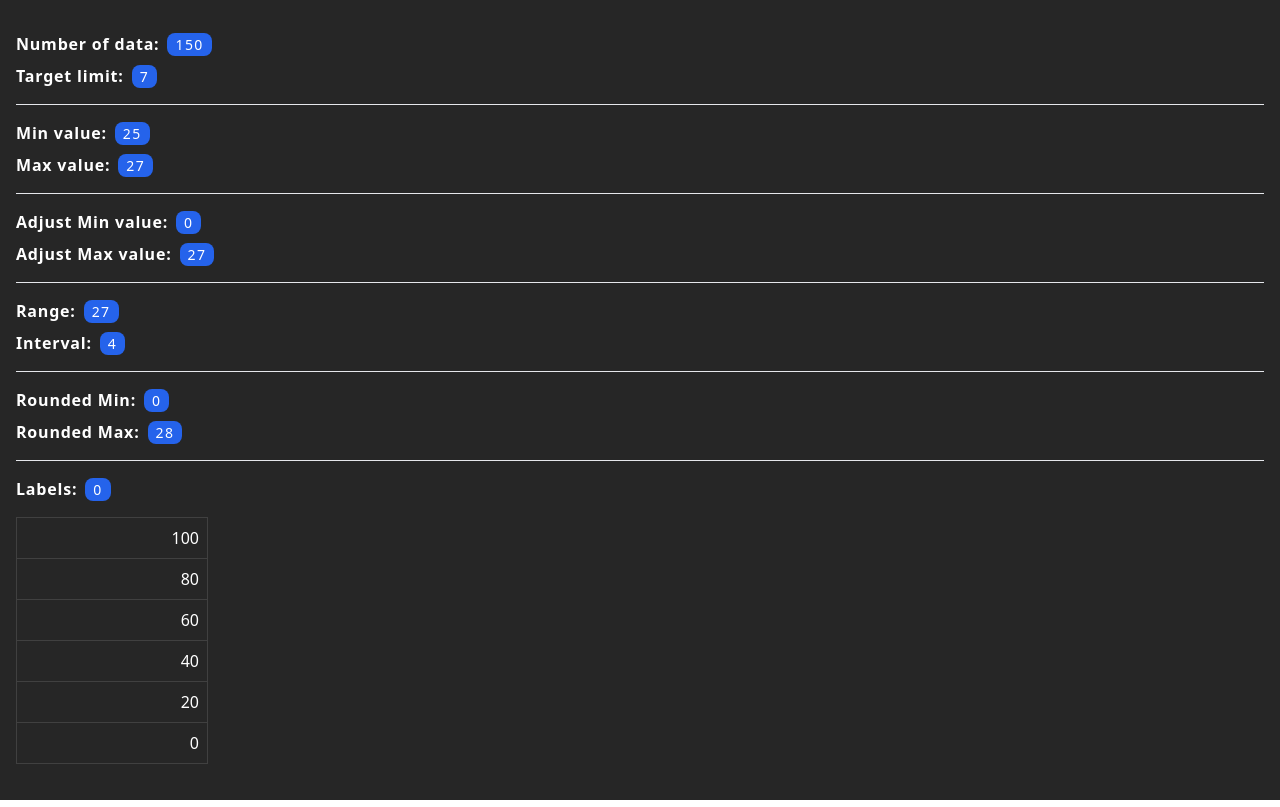
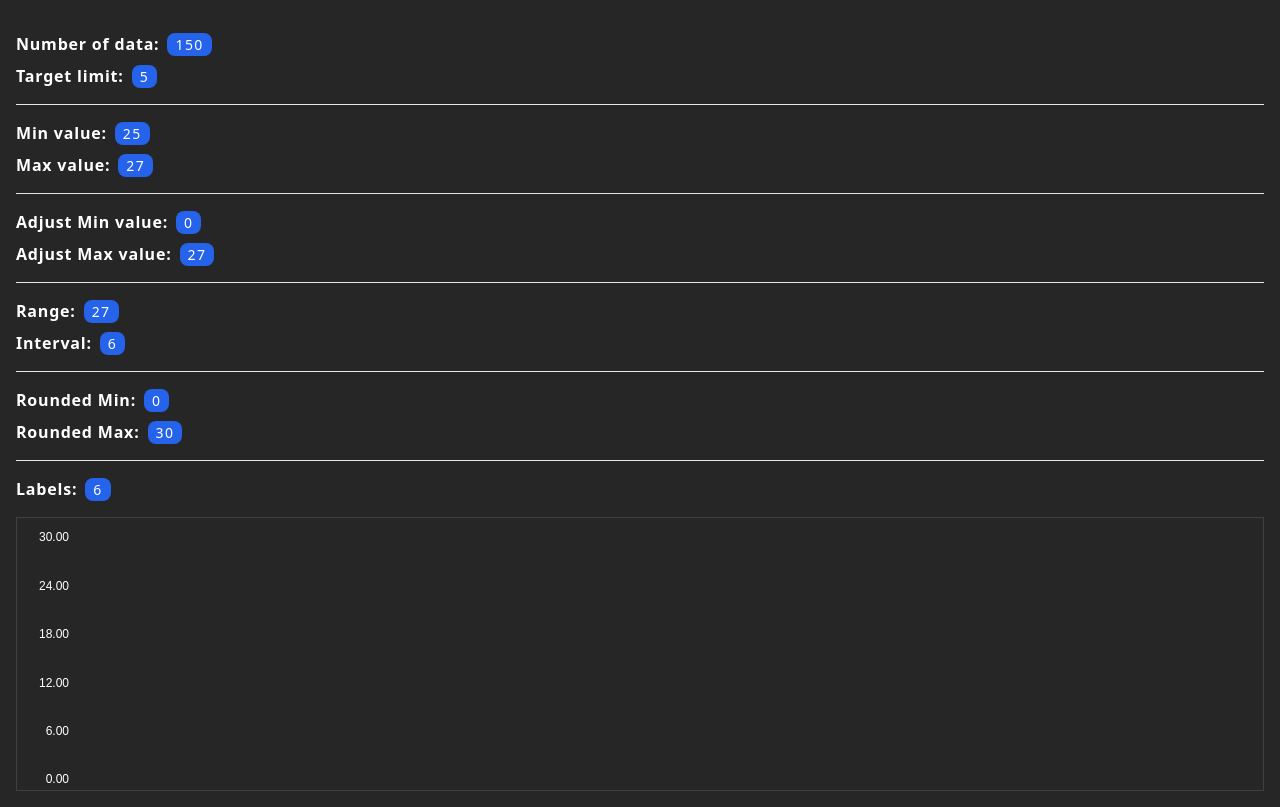
Before and after one commit to juniorencode/_playground, a React (Vite) app in the folder LightweightChartsReact/: page / in a window 1280 px wide. Built offline with nearby package versions, Linux system fonts and the light colour scheme.

Commit message:
feat: render axis y in canvas

```diff
--- a/LightweightChartsReact/index.html
+++ b/LightweightChartsReact/index.html
@@ -3,7 +3,7 @@
   <head>
     <meta charset="UTF-8" />
     <meta name="viewport" content="width=device-width, initial-scale=1.0" />
-    <title>Vite + React</title>
+    <title>Lightweight Charts React</title>
   </head>
   <body>
     <div id="root"></div>
--- a/LightweightChartsReact/src/App.jsx
+++ b/LightweightChartsReact/src/App.jsx
@@ -1,8 +1,10 @@
 import { useState, useEffect } from 'react';
 import axios from 'axios';
+import { useCanvas } from './hooks/useCanvas.hook';
 
 function App() {
-  const targetLimit = 7;
+  const targetLimit = 5;
+
   const [data, setData] = useState([]);
   const [minValue, setMinValue] = useState(0);
   const [maxValue, setMaxValue] = useState(0);
@@ -12,6 +14,9 @@ function App() {
   const [interval, setInterval] = useState(0);
   const [roundedMin, setRoundedMin] = useState(0);
   const [roundedMax, setRoundedMax] = useState(0);
+  const [labels, setLabels] = useState([]);
+
+  const [canvasRef, draw] = useCanvas();
 
   useEffect(() => {
     const fetchData = async () => {
@@ -25,6 +30,8 @@ function App() {
       const _interval = calculateInterval(_range, targetLimit);
       const _roundedMin = calculateRoundMin(_adjustedMin, _interval);
       const _roundedMax = calculateRoundMax(_adjustedMax, _interval);
+      const _labels = calculateLabels(_roundedMin, _roundedMax, _interval);
+
       setData(response);
       setMinValue(_minValue);
       setMaxValue(_maxValue);
@@ -34,6 +41,26 @@ function App() {
       setInterval(_interval);
       setRoundedMin(_roundedMin);
       setRoundedMax(_roundedMax);
+      setLabels(_labels);
+
+      draw(ctx => {
+        const fontSize = 12; // Ajusta según la estética
+        ctx.font = `${fontSize}px Arial`;
+        ctx.fillStyle = '#fff';
+        ctx.textAlign = 'right';
+        ctx.textBaseline = 'middle';
+
+        const x = 52; // Centra el texto horizontalmente
+        const topMargin = 20; // Margen superior
+        const bottomMargin = 10; // Margen inferior
+        const availableHeight = 272 - topMargin - bottomMargin;
+        const step = availableHeight / (_labels.length - 1);
+
+        _labels.forEach((num, index) => {
+          const y = topMargin + index * step;
+          ctx.fillText(num.toFixed(2), x, y);
+        });
+      });
     };
 
     fetchData();
@@ -85,8 +112,16 @@ function App() {
     return Math.ceil(value / interval) * interval;
   };
 
+  const calculateLabels = (min, max, interval) => {
+    const _labels = [];
+    for (let i = min; i <= max; i += interval) {
+      _labels.unshift(Math.round(i));
+    }
+    return _labels;
+  };
+
   return (
-    <div className="bg-neutral-800 text-white p-4 w-[100vw] h-[100vh]">
+    <div className="bg-neutral-800 text-white p-4 w-[100vw] min-h-[100vh]">
       <div className="flex flex-col gap-2 my-4">
         <p className="font-semibold tracking-wider">
           Number of data:
@@ -166,18 +201,13 @@ function App() {
         <p className="font-semibold tracking-wider">
           Labels:
           <span className="bg-blue-600 ml-2 px-2 py-0.5 text-sm font-medium tracking-widest rounded-lg">
-            0
+            {labels.length}
           </span>
         </p>
       </div>
-      <ul className="w-48 border-x border-t border-neutral-700">
-        <li className="p-2 text-right border-b border-neutral-700">100</li>
-        <li className="p-2 text-right border-b border-neutral-700">80</li>
-        <li className="p-2 text-right border-b border-neutral-700">60</li>
-        <li className="p-2 text-right border-b border-neutral-700">40</li>
-        <li className="p-2 text-right border-b border-neutral-700">20</li>
-        <li className="p-2 text-right border-b border-neutral-700">0</li>
-      </ul>
+      <div className="border border-neutral-700">
+        <canvas ref={canvasRef} width={52} height={272}></canvas>
+      </div>
     </div>
   );
 }
--- /dev/null
+++ b/LightweightChartsReact/src/hooks/useCanvas.hook.jsx
@@ -0,0 +1,20 @@
+import { useRef, useCallback } from 'react';
+
+const useCanvas = () => {
+  const canvasRef = useRef(null);
+
+  const draw = useCallback(callback => {
+    if (canvasRef.current) {
+      const canvas = canvasRef.current;
+      const ctx = canvas.getContext('2d');
+
+      ctx.clearRect(0, 0, canvas.width, canvas.height);
+
+      callback(ctx);
+    }
+  }, []);
+
+  return [canvasRef, draw];
+};
+
+export { useCanvas };
```
